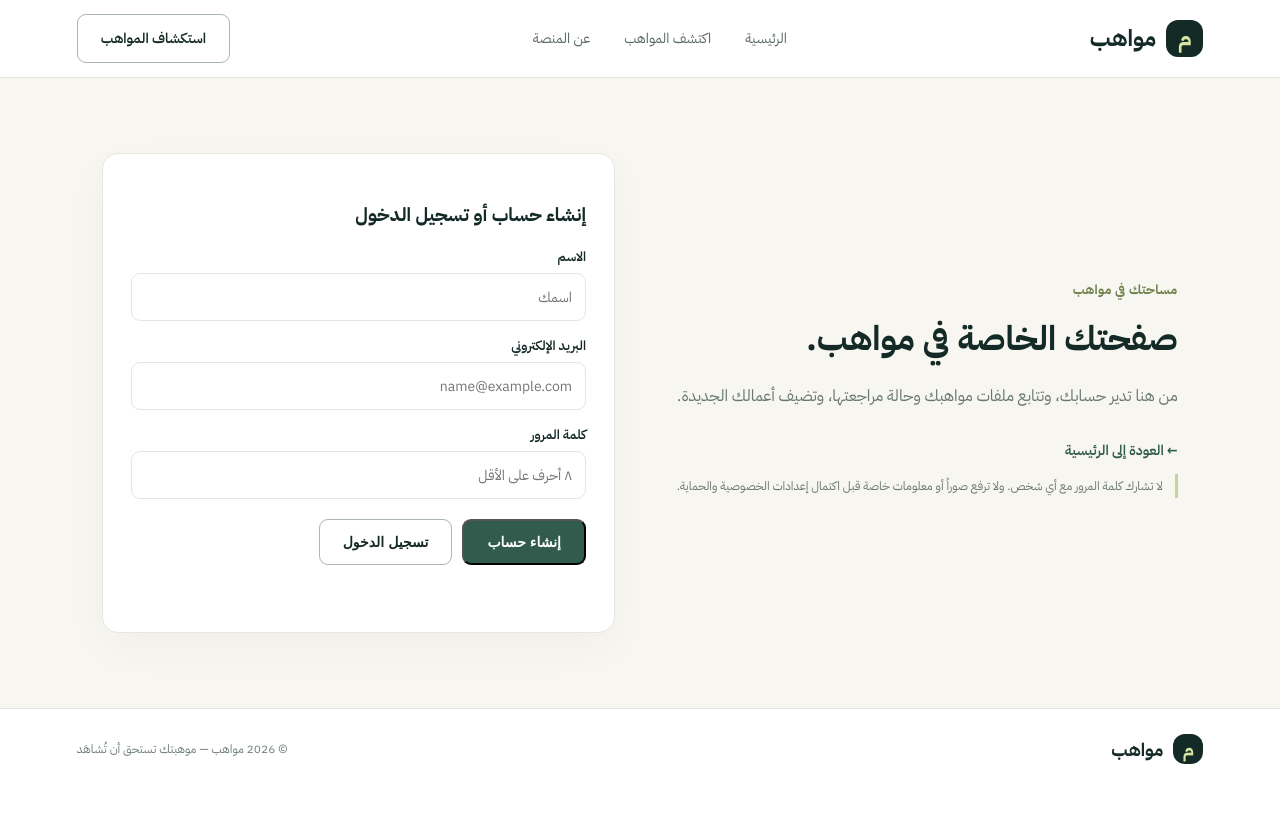
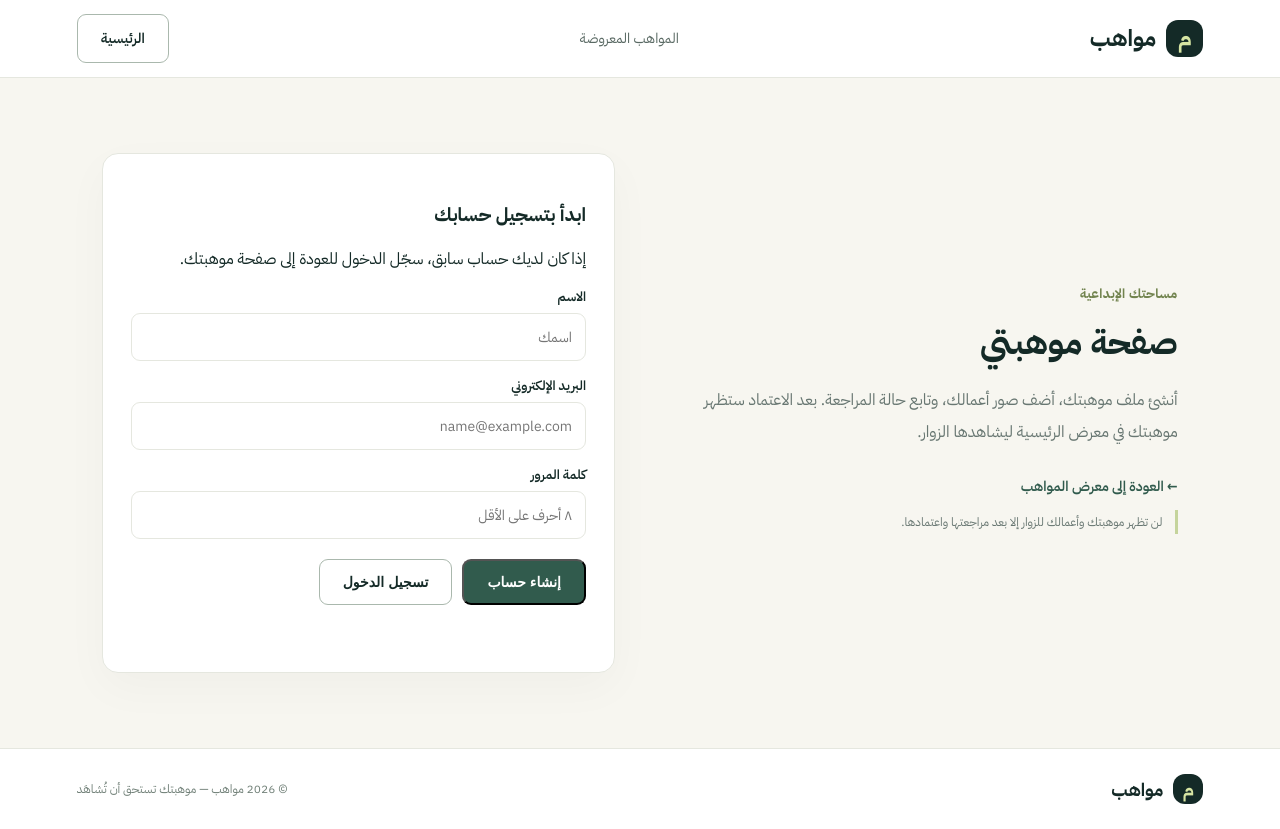
Before and after one commit to tootosael-spec/mawahib, a plain HTML site: page account.html in a window 1280 px wide. Before the commit the page ends 800 px from the top, so only its background shows below. Drawn offline with nearby package versions, Linux system fonts and the light colour scheme.

Commit message:
Turn account page into My Talent workspace

```diff
--- a/account.html
+++ b/account.html
@@ -1,18 +1,31 @@
 <!doctype html>
 <html lang="ar" dir="rtl">
-<head>
-<meta charset="utf-8"><meta name="viewport" content="width=device-width,initial-scale=1"><meta name="theme-color" content="#142a27">
-<meta name="description" content="حسابك الشخصي في منصة مواهب"><title>حسابي | مواهب</title><link rel="stylesheet" href="styles.css">
-</head><body>
-<header class="topbar"><a class="brand" href="index.html"><span class="brand-mark">م</span><span>مواهب</span></a><nav><a href="index.html">الرئيسية</a><a href="talents.html">اكتشف المواهب</a><a href="about.html">عن المنصة</a></nav><a class="button button-outline" href="talents.html">استكشاف المواهب</a></header>
+<head><meta charset="utf-8"><meta name="viewport" content="width=device-width,initial-scale=1"><meta name="theme-color" content="#142a27">
+<meta name="description" content="صفحة موهبتك في منصة مواهب"><title>موهبتي | مواهب</title><link rel="stylesheet" href="styles.css"></head>
+<body>
+<header class="topbar"><a class="brand" href="index.html"><span class="brand-mark">م</span><span>مواهب</span></a><nav><a href="index.html#talents">المواهب المعروضة</a></nav><a class="button button-outline" href="index.html">الرئيسية</a></header>
 <main><section class="auth-section" id="account">
-<div class="auth-intro"><span class="eyebrow">مساحتك في مواهب</span><h2>صفحتك الخاصة في مواهب.</h2><p>من هنا تدير حسابك، وتتابع ملفات مواهبك وحالة مراجعتها، وتضيف أعمالك الجديدة.</p><a class="text-link account-home-link" href="index.html">← العودة إلى الرئيسية</a><p class="privacy-note">لا تشارك كلمة المرور مع أي شخص. ولا ترفع صوراً أو معلومات خاصة قبل اكتمال إعدادات الخصوصية والحماية.</p></div>
-<div class="auth-card"><div id="auth-form-wrap"><h3>إنشاء حساب أو تسجيل الدخول</h3><label for="display-name">الاسم</label><input id="display-name" type="text" autocomplete="name" placeholder="اسمك"><label for="auth-email">البريد الإلكتروني</label><input id="auth-email" type="email" autocomplete="email" inputmode="email" placeholder="name@example.com"><label for="auth-password">كلمة المرور</label><input id="auth-password" type="password" autocomplete="new-password" placeholder="٨ أحرف على الأقل"><div class="auth-actions"><button class="button" id="signup-button" type="button">إنشاء حساب</button><button class="button button-outline" id="login-button" type="button">تسجيل الدخول</button></div><p class="auth-message" id="auth-message" role="status" aria-live="polite"></p></div>
-<div id="account-state" hidden><h3 id="account-heading">أهلاً بك في مواهب</h3><p id="account-email"></p><p id="email-status-note">تم تسجيل دخولك.</p>
-<div class="talent-list-wrap" id="my-talents-wrap"><h4>مواهبي</h4><p class="form-hint">هنا تظهر ملفات المواهب التي أنشأتها وحالة مراجعتها.</p><div id="my-talents-list" class="my-talents-list" aria-live="polite">جارٍ تحميل مواهبك...</div></div>
-<div class="talent-form-wrap" id="talent-form-wrap"><h4>أنشئ ملف موهبتك</h4><p class="form-hint">اكتب نبذة عن موهبتك. سيظهر الملف بعد مراجعته واعتماده.</p><label for="talent-title">اسم الموهبة</label><input id="talent-title" type="text" maxlength="100" placeholder="مثال: الرسم بالألوان"><label for="talent-category">مجال الموهبة</label><select id="talent-category"><option value="">اختر مجال الموهبة</option></select><label for="talent-description">وصف الموهبة</label><textarea id="talent-description" rows="4" maxlength="1000" placeholder="عرّف الزوار بموهبتك وما تحب تقديمه..."></textarea><button class="button" id="create-talent-button" type="button">حفظ ملف الموهبة</button><p class="auth-message" id="talent-message" role="status" aria-live="polite"></p></div>
-<div class="talent-form-wrap media-upload-wrap" id="media-upload-wrap"><h4>أضف صورة لعملك</h4><p class="form-hint">اختر ملف موهبتك ثم ارفع صورة واحدة. الحد الأقصى 5 ميجابايت. ستبقى الصورة بانتظار المراجعة قبل عرضها.</p><label for="media-talent-select">ملف الموهبة</label><select id="media-talent-select"><option value="">جارٍ تحميل ملفاتك...</option></select><label for="talent-image-file">الصورة</label><input id="talent-image-file" type="file" accept="image/jpeg,image/png,image/webp"><button class="button" id="upload-image-button" type="button">رفع الصورة للمراجعة</button><p class="auth-message" id="media-message" role="status" aria-live="polite"></p></div>
-<button class="button button-outline" id="logout-button" type="button">تسجيل الخروج</button></div></div></section></main>
+<div class="auth-intro"><span class="eyebrow">مساحتك الإبداعية</span><h2>صفحة موهبتي</h2><p>أنشئ ملف موهبتك، أضف صور أعمالك، وتابع حالة المراجعة. بعد الاعتماد ستظهر موهبتك في معرض الرئيسية ليشاهدها الزوار.</p><a class="text-link account-home-link" href="index.html#talents">← العودة إلى معرض المواهب</a><p class="privacy-note">لن تظهر موهبتك وأعمالك للزوار إلا بعد مراجعتها واعتمادها.</p></div>
+<div class="auth-card">
+<div id="auth-form-wrap"><h3>ابدأ بتسجيل حسابك</h3><p class="form-hint">إذا كان لديك حساب سابق، سجّل الدخول للعودة إلى صفحة موهبتك.</p>
+<label for="display-name">الاسم</label><input id="display-name" type="text" autocomplete="name" placeholder="اسمك">
+<label for="auth-email">البريد الإلكتروني</label><input id="auth-email" type="email" autocomplete="email" inputmode="email" placeholder="name@example.com">
+<label for="auth-password">كلمة المرور</label><input id="auth-password" type="password" autocomplete="new-password" placeholder="٨ أحرف على الأقل">
+<div class="auth-actions"><button class="button" id="signup-button" type="button">إنشاء حساب</button><button class="button button-outline" id="login-button" type="button">تسجيل الدخول</button></div>
+<p class="auth-message" id="auth-message" role="status" aria-live="polite"></p></div>
+<div id="account-state" hidden><h3 id="account-heading">صفحة موهبتي</h3><p id="account-email"></p><p id="email-status-note">تم تسجيل دخولك.</p>
+<div class="talent-list-wrap" id="my-talents-wrap"><h4>مواهبي</h4><p class="form-hint">ملفات المواهب التي أنشأتها وحالة اعتمادها.</p><div id="my-talents-list" class="my-talents-list" aria-live="polite">جارٍ تحميل مواهبك...</div></div>
+<div class="talent-form-wrap" id="talent-form-wrap"><h4>سجّل موهبتك</h4><p class="form-hint">أدخل بيانات موهبتك أولاً، ثم أضف صور أعمالك. ستبقى بانتظار المراجعة قبل النشر.</p>
+<label for="talent-title">اسم الموهبة</label><input id="talent-title" type="text" maxlength="100" placeholder="مثال: الرسم بالألوان">
+<label for="talent-category">مجال الموهبة</label><select id="talent-category"><option value="">اختر مجال الموهبة</option></select>
+<label for="talent-description">وصف الموهبة</label><textarea id="talent-description" rows="4" maxlength="1000" placeholder="عرّف الزوار بموهبتك وما تحب تقديمه..."></textarea>
+<button class="button" id="create-talent-button" type="button">حفظ ملف الموهبة</button><p class="auth-message" id="talent-message" role="status" aria-live="polite"></p></div>
+<div class="talent-form-wrap media-upload-wrap" id="media-upload-wrap"><h4>أضف صور أعمالك</h4><p class="form-hint">اختر ملف موهبتك ثم ارفع صورة. ستبقى الصورة بانتظار المراجعة قبل عرضها.</p>
+<label for="media-talent-select">ملف الموهبة</label><select id="media-talent-select"><option value="">جارٍ تحميل ملفاتك...</option></select>
+<label for="talent-image-file">الصورة</label><input id="talent-image-file" type="file" accept="image/jpeg,image/png,image/webp">
+<button class="button" id="upload-image-button" type="button">رفع الصورة للمراجعة</button><p class="auth-message" id="media-message" role="status" aria-live="polite"></p></div>
+<button class="button button-outline" id="logout-button" type="button">تسجيل الخروج</button></div>
+</div></section></main>
 <footer><a class="brand" href="index.html"><span class="brand-mark">م</span><span>مواهب</span></a><span>© <span id="year"></span> مواهب — موهبتك تستحق أن تُشاهَد</span></footer>
 <script src="https://cdn.jsdelivr.net/npm/@supabase/supabase-js@2"></script><script src="supabase-config.js"></script><script src="app.js"></script>
 </body></html>
```
